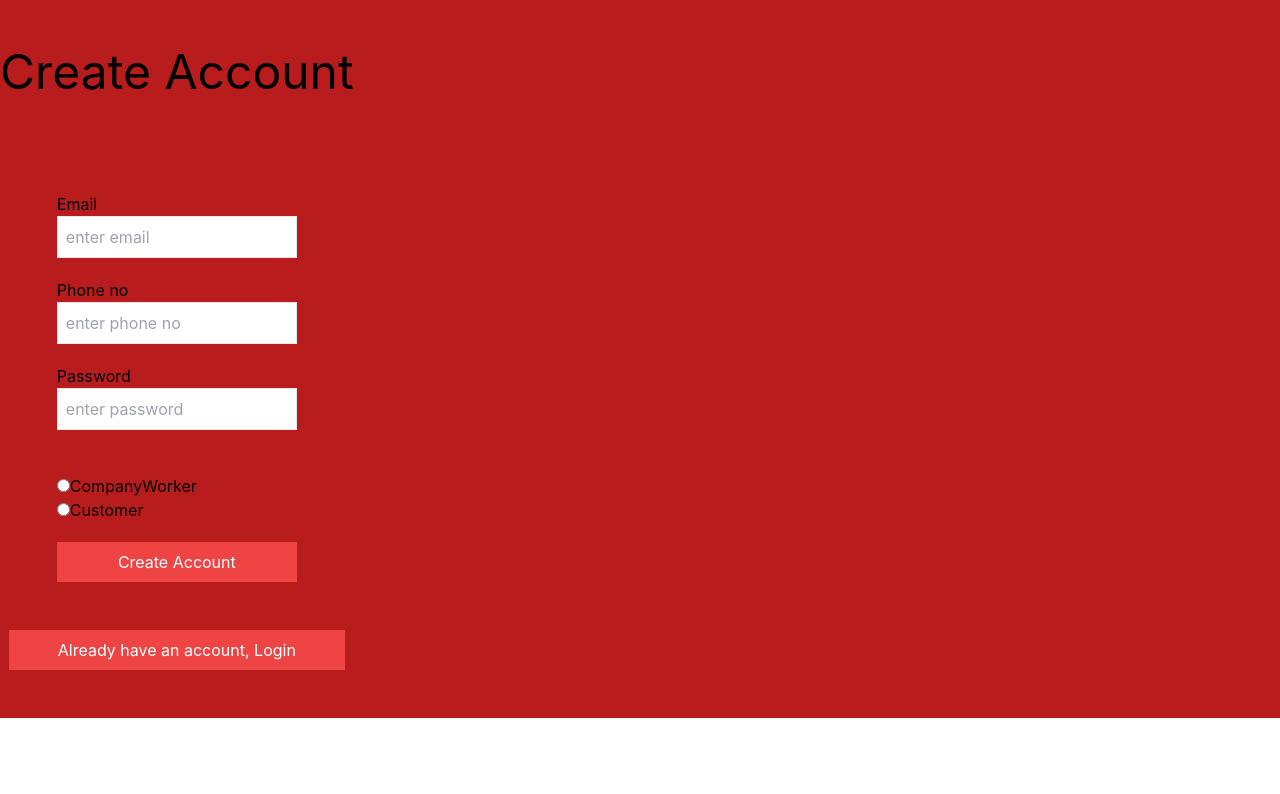
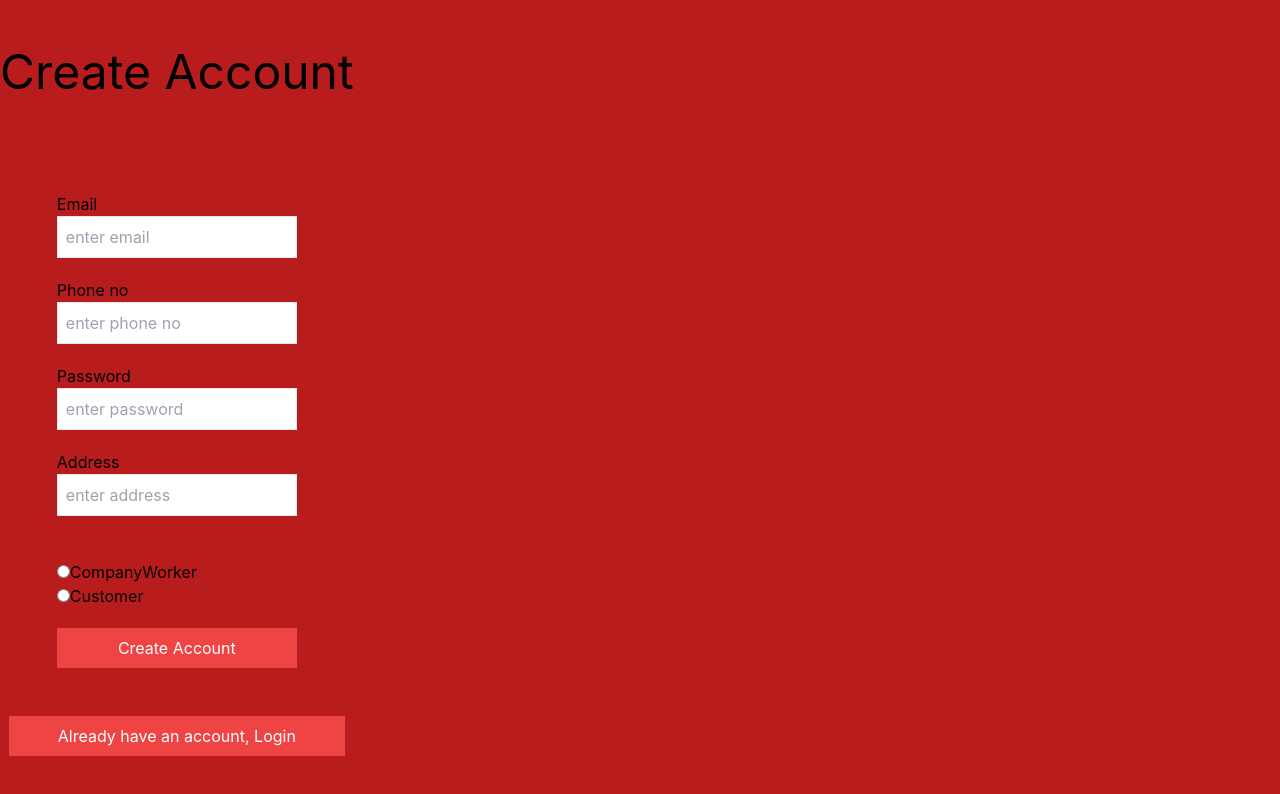
Before and after one commit to ritu456286/InvigoPulse, a React (Create React App) app in the folder client/: page /customerregister in a window 1280 px wide. Shown: the top 794 px of the page. Built offline with nearby package versions, Linux system fonts and the light colour scheme.

Commit message:
users can now register with there addresses

```diff
--- a/client/src/components/customerRegister/customerregister.js
+++ b/client/src/components/customerRegister/customerregister.js
@@ -8,12 +8,19 @@ function CustomerRegister() {
   const [password, setPassword] = useState(null);
   const [phone, setPhone] = useState(null);
   const [role, setRole] = useState(null);
+  const [address, setAddress] = useState(null);
   const { currentUser, signOutUser, signIn, loginUser } =
     useContext(AuthContext);
   const navigate = useNavigate();
   const register = async (e) => {
     e.preventDefault();
-    if (email == null || password == null || phone == null || role == null) {
+    if (
+      email == null ||
+      password == null ||
+      phone == null ||
+      role == null ||
+      address == null
+    ) {
       toast.error("All the fields are cumpulsory !" + error, {
         toastId: "RegisterNullError",
         position: "top-right",
@@ -27,7 +34,7 @@ function CustomerRegister() {
       });
       return;
     }
-    const { data, error } = await signIn(email, password, phone, role);
+    const { data, error } = await signIn(email, password, phone, role, address);
     if (error) {
       toast.error("Error in signup : \n" + error, {
         toastId: "SignUpError",
@@ -118,6 +125,21 @@ function CustomerRegister() {
                   }}
                 />
               </div>
+              <div>
+                <label>Address</label>
+                <br />
+                <input
+                  required
+                  type="string"
+                  placeholder="enter address"
+                  value={address}
+                  className="border border-black-100 p-2 w-60"
+                  onChange={(e) => {
+                    setAddress(e.target.value);
+                  }}
+                />
+              </div>
+
               <div className="text-start mt-0 flex flex-col justify-start items-start">
                 <br />
                 <label>
--- a/client/src/cotexts/AuthContext.js
+++ b/client/src/cotexts/AuthContext.js
@@ -4,8 +4,13 @@ import { toast } from "react-toastify";
 const AuthContext = createContext();
 const AuthProvider = ({ children }) => {
   const [currentUser, setCurrentUser] = useState(null);
-  const signIn = async (email, password, phone, role) => {
-    console.log({ email: email, password: password, phone: phone });
+  const signIn = async (email, password, phone, role, address) => {
+    console.log({
+      email: email,
+      password: password,
+      phone: phone,
+      address: address,
+    });
     if (role == "CompanyWorker" && !role.endsWith("@employee.ac.in")) {
       console.log("not an employee");
       return { data: false, error: true };
@@ -17,6 +22,7 @@ const AuthProvider = ({ children }) => {
         data: {
           phone: phone,
           role: role,
+          address: address,
         },
       },
     });
```
